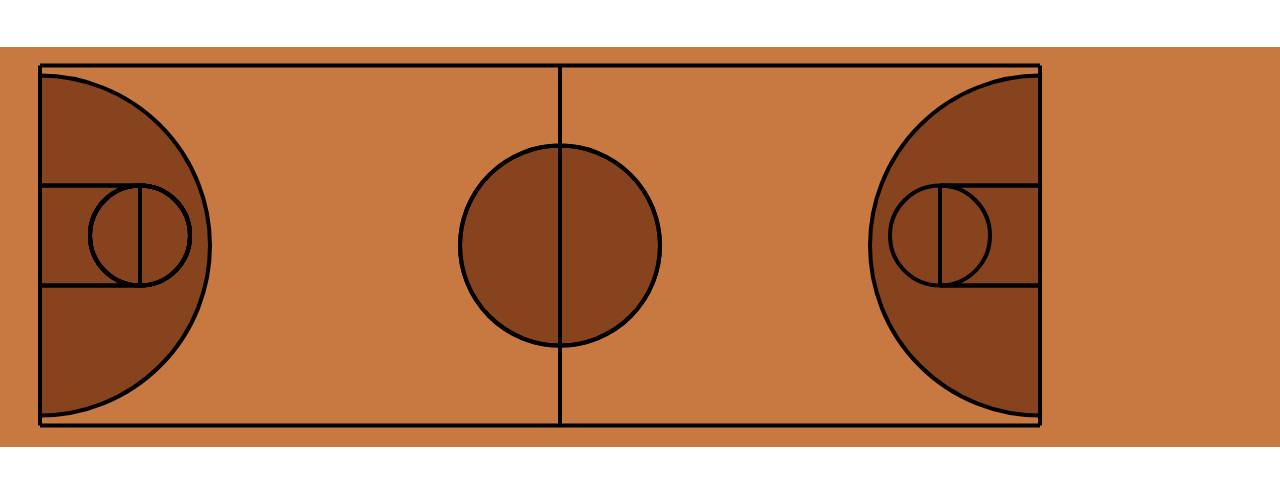
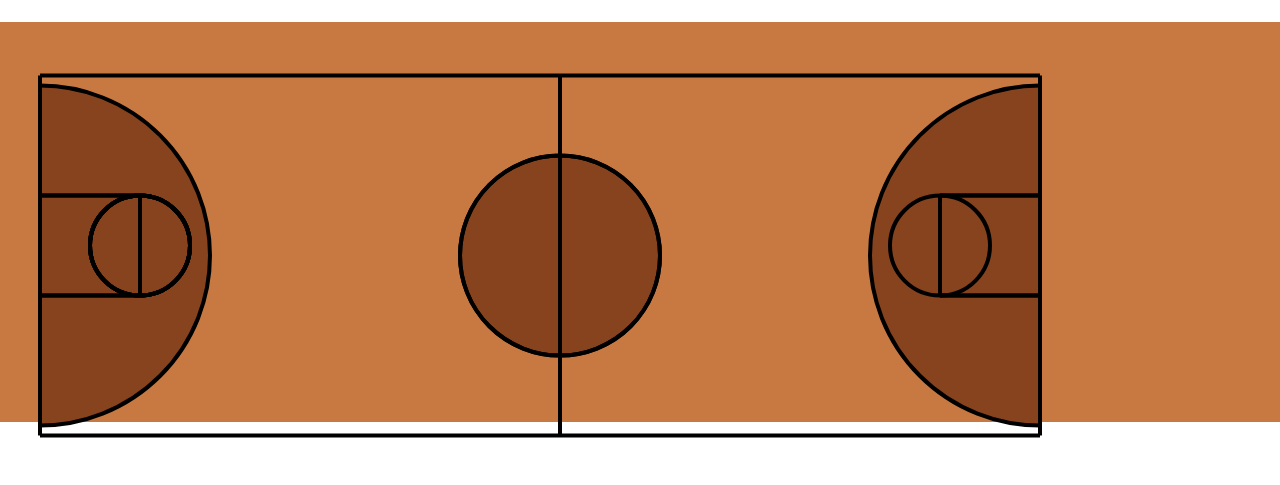
Before and after one commit to bhavya3113/basketball_game, a plain HTML site: page index.html in a window 1280 px wide. Shown: the part 313-798 px from the top of the page. Drawn offline with Linux system fonts and the light colour scheme.

Commit message:
added some styling and images

```diff
--- a/index.html
+++ b/index.html
@@ -7,10 +7,10 @@
         <title></title>
         <meta name="description" content="">
         <meta name="viewport" content="width=device-width, initial-scale=1">
-        <link rel="stylesheet" href="/basketball_game/styles/styles.css">
+        <link rel="stylesheet" href="/styles/styles.css">
     </head>
     <body>
-        <div id="score-board">
+         <div id="score-board">
             <div id="progress-bar">
                 <div id="progress" style="width:50%;">5</div>
             </div>
@@ -20,8 +20,11 @@
         </div>
 <h1 id="levels">LEVEL-1</h1>
 <h1 id="text">comments</h1>
-<canvas id="backCanvas" width="1400" height="900"></canvas>
-
-        <script src="/basketball_game/scripts/main.js" async defer></script>
+<canvas id="backCanvas"></canvas>
+<canvas id ="frontcanvas" ></canvas>
+        <script src="scripts/main.js" async defer></script>
+        <script src="scripts/game.js"></script>
+        <script src ="scripts/index.js"></script>
     </body>
+</body>
 </html>
--- a/scripts/main.js
+++ b/scripts/main.js
@@ -10,7 +10,7 @@ function bground(backC, ringC) {
       bctx.fillStyle='#a4b494';
       bctx.fill();
       bctx.fillStyle = backC;
-      bctx.fillRect(0, 50, 1500, 400);
+      bctx.fillRect(0, 15, 1500, 400);
 
 
 
--- a/styles/styles.css
+++ b/styles/styles.css
@@ -28,3 +28,17 @@ p{
     margin:50px;
     font-size:30px;
 }
+
+#backCanvas {
+    background-image: url();
+    position: absolute;
+    left: 0%;
+    top: 40%;
+    z-index: -1;
+  }
+  #frontcanvas {
+    position: absolute;
+    left: 0%;
+    top: 40%;
+    z-index: 2;
+  }
```
Also changed, not shown: images/ball.png (added).
